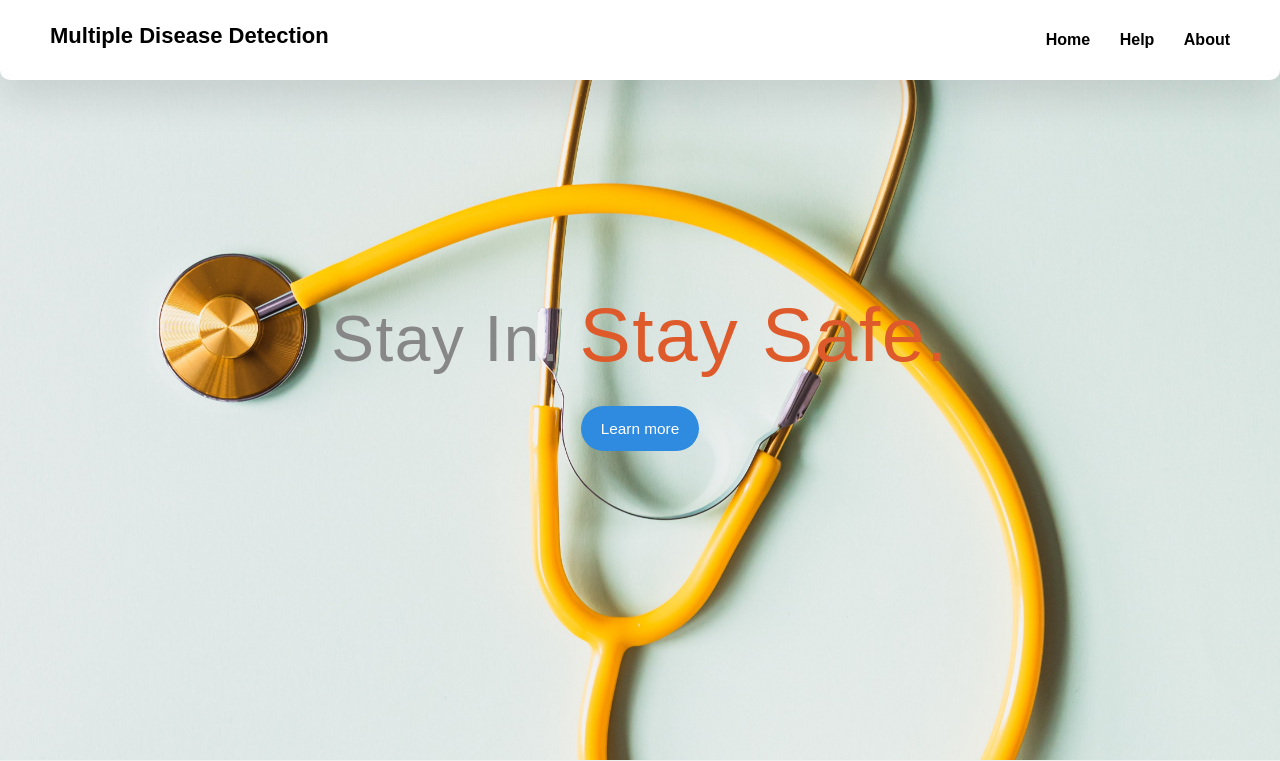
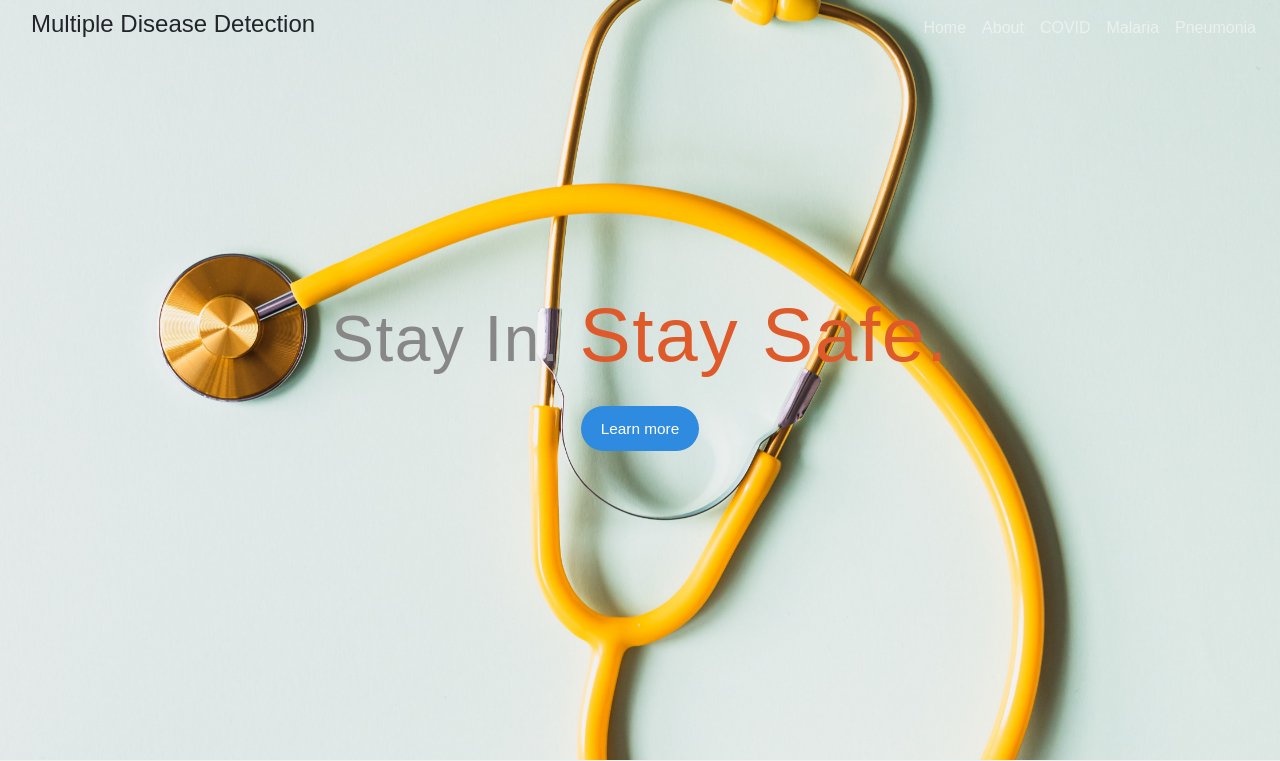
Before and after one commit to GSaiDheeraj/End-to-End-Multiple-diseases-detection, a Flask app: page /home in a window 1280 px wide. Shown: the top 761 px of the page. Run offline with Flask 2, Linux system fonts and the light colour scheme; some libraries are stand-ins or nearby versions.

Commit message:
Update home.html

```diff
--- a/template/home.html
+++ b/template/home.html
@@ -10,7 +10,7 @@
   <link rel="stylesheet" href="https://maxcdn.bootstrapcdn.com/bootstrap/4.0.0/css/bootstrap.min.css" integrity="sha384-Gn5384xqQ1aoWXA+058RXPxPg6fy4IWvTNh0E263XmFcJlSAwiGgFAW/dAiS6JXm" crossorigin="anonymous">
 
 <!-- <link href="https://fonts.googleapis.com/css2?family=Source+Sans+Pro:wght@200&display=swap" rel="stylesheet"> -->
-    <link rel="stylesheet" type="text/css" href="{{ url_for('static', filename='Copy.css') }}">
+    <link rel="stylesheet" type="text/css" href="{{ url_for('static', filename='style.css') }}">
 <!-- Font Awesome -->
 <script defer src="https://use.fontawesome.com/releases/v5.0.7/js/all.js"></script>
 
@@ -29,22 +29,29 @@
     }</style>
 
 <body>
-<header class="site-header">
-  <div class= "wrapper">
-    <div class="nav">
-      <div class="logo">
+  <header class="site-header">
+  <nav class="navbar navbar-expand-md navbar-dark bg-steel fixed-top">
+    <div class="container">
+
+      <a       <div class="logo">
         <h4>
           Multiple Disease Detection
         </h4>
-      </div>
-        <div class="links">
-          <a href="/home" class="mainlink">Home</a>
-          <a href="#">Help</a>
-          <a href="/about">About</a>
-        <!--  <a href="#">Search</a> -->
+      </div></a>
+      <button class="navbar-toggler" type="button" data-toggle="collapse" data-target="#navbarToggle" aria-controls="navbarToggle" aria-expanded="false" aria-label="Toggle navigation">
+        <span class="navbar-toggler-icon"></span>
+      </button>
+      <div class="collapse navbar-collapse" id="navbarToggle">
+        <div class="navbar-nav mr-auto">
+          <a class="nav-item nav-link" href="/home">Home</a>
+          <a class="nav-item nav-link" href="/about">About</a>
+          <a class="nav-item nav-link" href="/covid_19">COVID</a>
+           <a class="nav-item nav-link" href="/Malaria">Malaria</a>
+           <a class="nav-item nav-link" href="/Pneumonia">Pneumonia</a>
         </div>
       </div>
-</div>
+    </div>
+  </nav>
 </header>
 
       <div class="landing">
```
